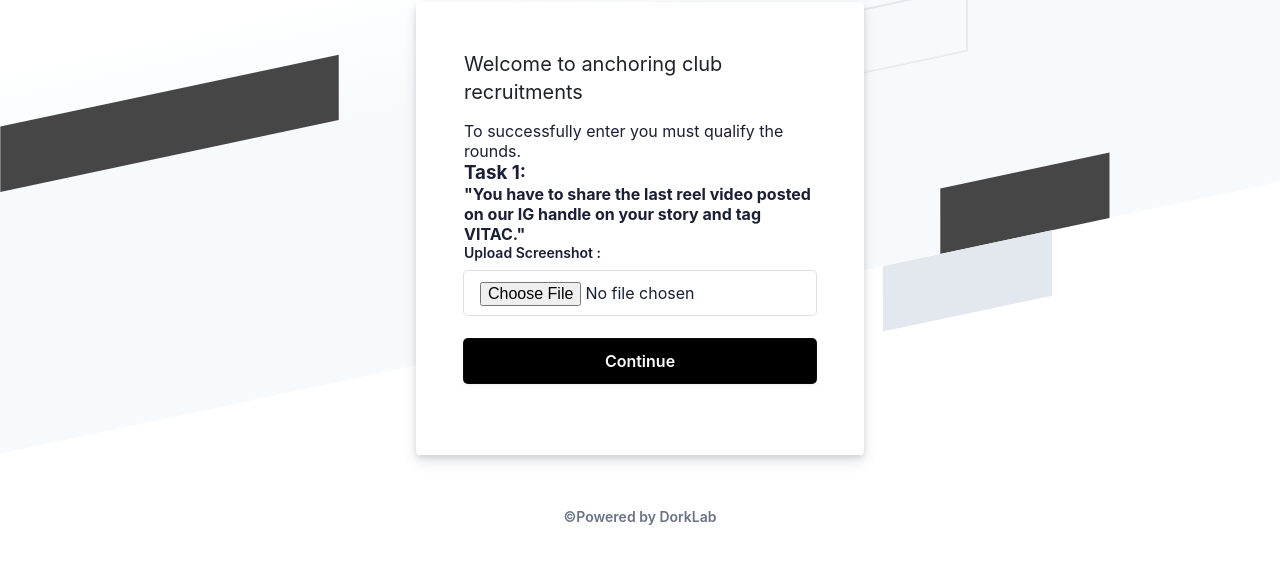
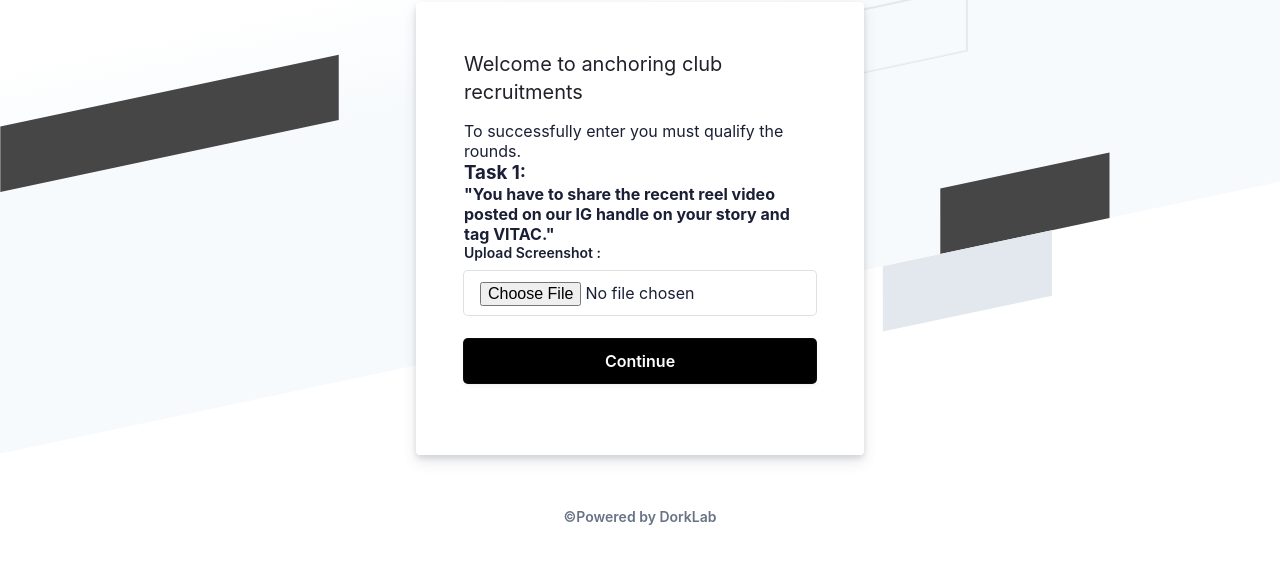
Before and after one commit to DorkLabTech/MANAGEMENT-Round-1.0, a plain HTML site: page index.html in a window 1280 px wide. Shown: the part 133-696 px from the top of the page. Drawn offline with Linux system fonts and the light colour scheme.

Commit message:
Update index.html

```diff
--- a/index.html
+++ b/index.html
@@ -50,7 +50,7 @@
               <span class="padding-bottom--15">Welcome to anchoring club recruitments</span>
               <p> To successfully enter you must qualify the rounds.<br></p>
               <h3>Task 1:</h3>
-               <h4> "You have to share the last reel video posted on our IG handle on your story and tag VITAC."<h4>
+               <h4> "You have to share the recent reel video posted on our IG handle on your story and tag VITAC."<h4>
               <form action="https://getform.io/f/9b60e6bf-5af5-46b9-90c6-fe2fe756c100" method="POST" enctype="multipart/form-data" id="stripe-login">
                   <div class="field padding-bottom--24">
                   <div class="grid--50-50">
```
